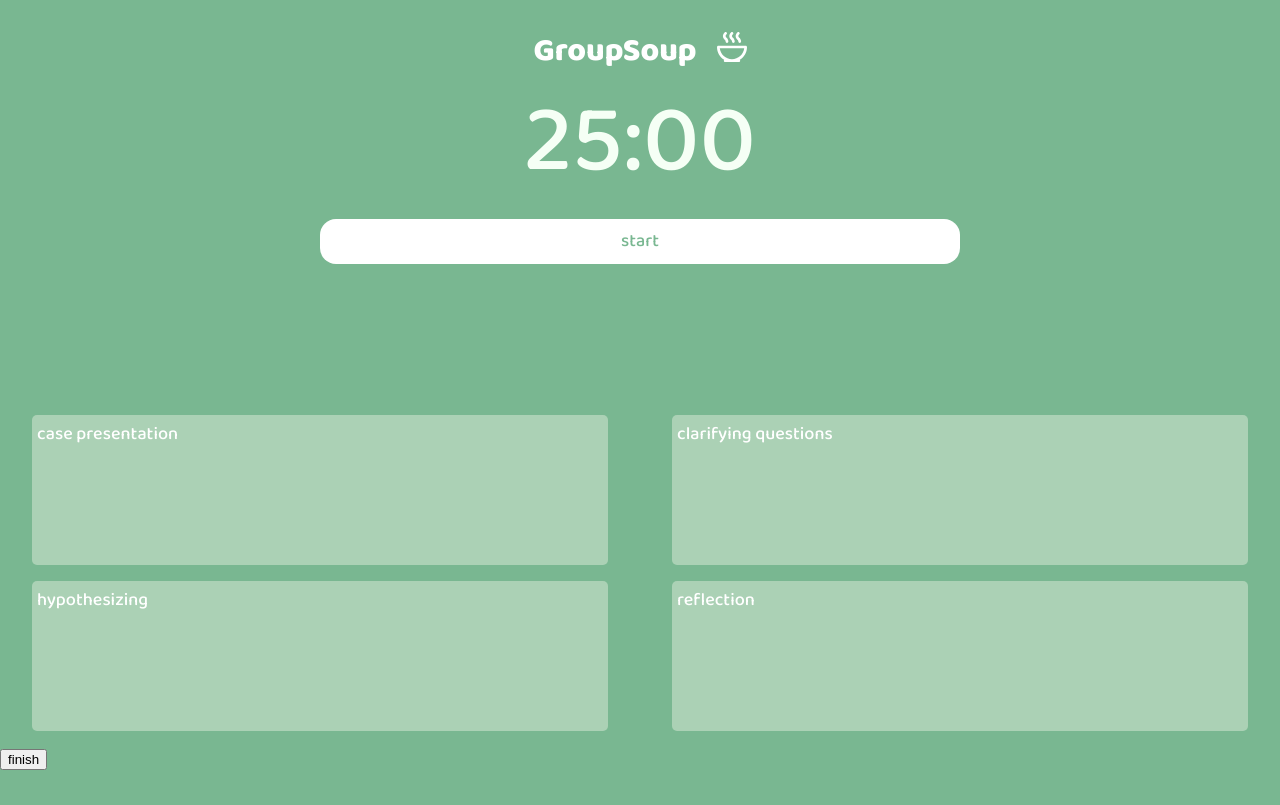
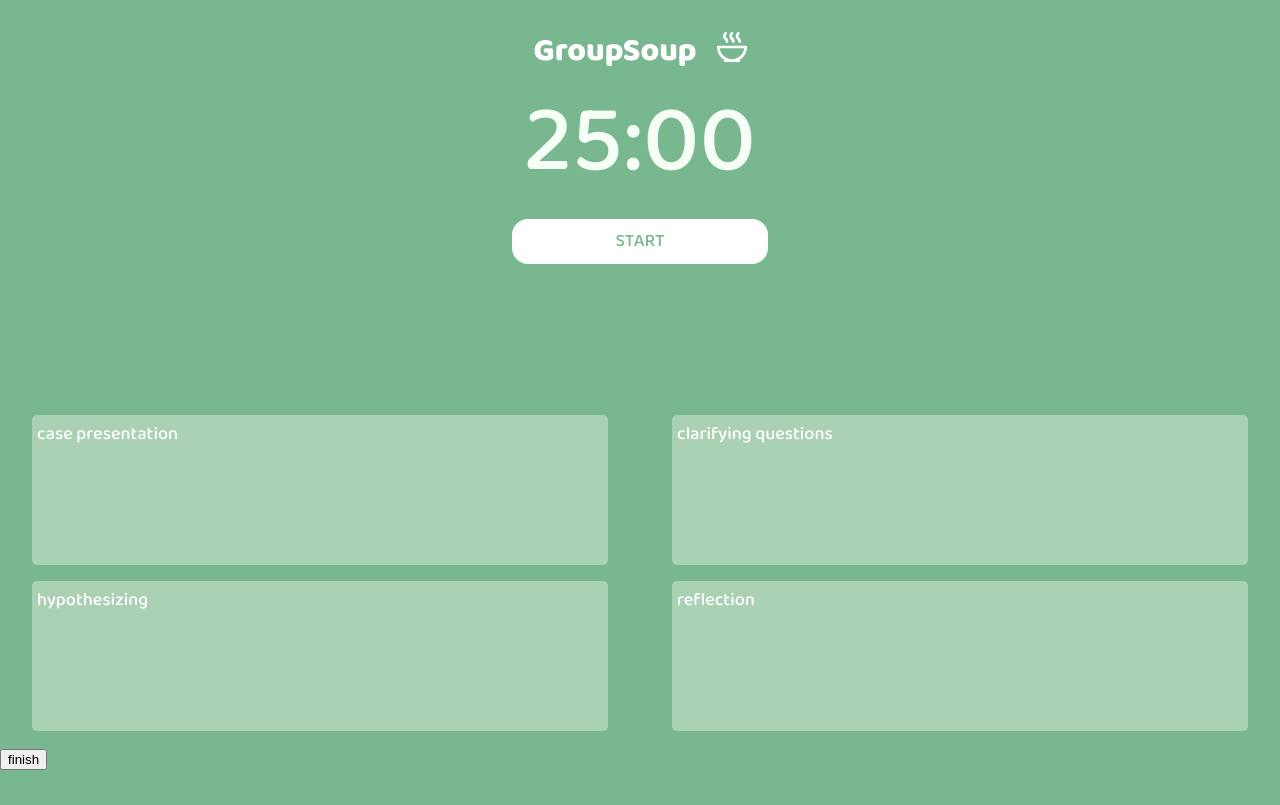
Before and after one commit to nathankandekore/groupsoup, a React (Create React App) app: page / in a window 1280 px wide. Built offline with nearby package versions, Linux system fonts and the light colour scheme.

Commit message:
stop button

```diff
--- a/src/App.css
+++ b/src/App.css
@@ -48,7 +48,7 @@ h1{
 }
 
 .timer-btn{
-  width: 50%;
+  width: 20%;
   align-self: center;
   padding: .5rem .2rem .6rem .2rem;
   background-color: white;
@@ -59,6 +59,8 @@ h1{
   font-size: large;
   cursor: pointer;
 }
+
+
 
 .timer-btn:active {
 
--- a/src/App.js
+++ b/src/App.js
@@ -2,9 +2,11 @@ import React from "react";
 import { useState } from "react";
 import "./App.css";
 import Logo from "./logo.svg";
+// import Timer from "./Timer";
 
 function App() {
   const [displayTime, setDisplayTime] = useState(25 * 60);
+  const [timerActive, setTimerActive] = useState(false);
 
   const formatTime = (time) => {
     let minutes = Math.floor(time / 60);
@@ -18,8 +20,13 @@ function App() {
 
   const startTimer = () => {
     setInterval(() => {
+      setTimerActive((active) => (active = !timerActive));
       setDisplayTime((displayTime) => displayTime - 1);
     }, 1000);
+  };
+
+  const stopTimer = () => {
+    setDisplayTime((displayTime) => displayTime);
   };
 
   return (
@@ -31,9 +38,15 @@ function App() {
 
       <div className="timer">
         <div className="clock-container">{formatTime(displayTime)}</div>
-        <button className="timer-btn" onClick={startTimer}>
-          start
-        </button>
+        {timerActive === false ? (
+          <button className="timer-btn" onClick={startTimer}>
+            START
+          </button>
+        ) : (
+          <button className="timer-btn" onClick={clearInterval(stopTimer)}>
+            STOP
+          </button>
+        )}
       </div>
 
       <div className="textbox-container">
```
Also changed, not shown: src/timer.js (+2 -6 lines).
